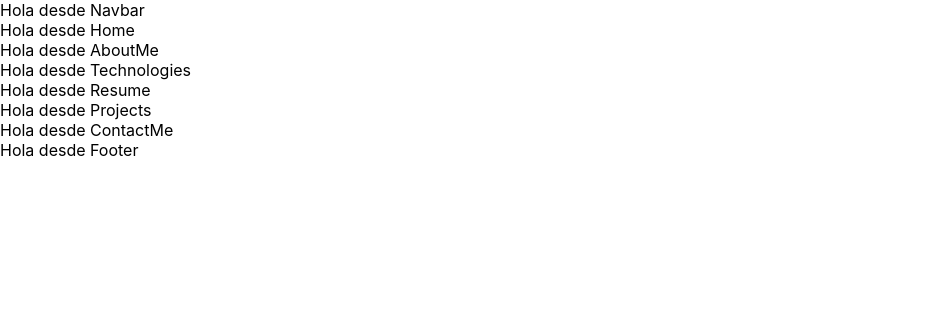
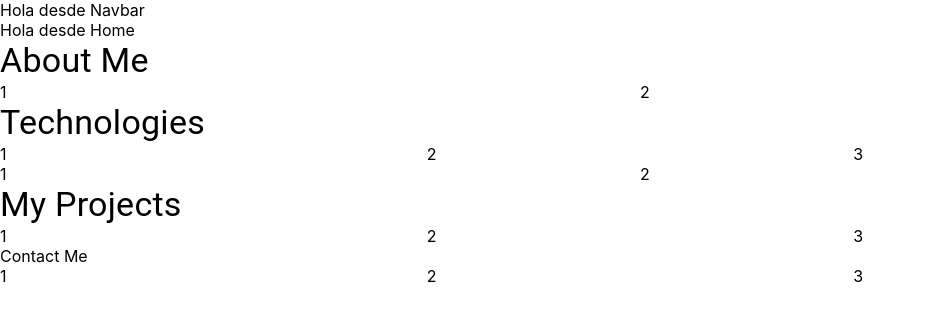
Before and after one commit to Lirico/portfolio1, a React (Create React App) app: page / in a window 1280 px wide. Shown: the top 320 px of the page, without its empty margins (0-926 px from the left). Built offline with nearby package versions, Linux system fonts and the light colour scheme.

Commit message:
grid to components

```diff
--- a/package.json
+++ b/package.json
@@ -3,6 +3,7 @@
   "version": "0.1.0",
   "private": true,
   "dependencies": {
+    "@material-ui/core": "^4.11.3",
     "@testing-library/jest-dom": "^5.11.9",
     "@testing-library/react": "^11.2.5",
     "@testing-library/user-event": "^12.8.0",
--- a/src/components/aboutMe.jsx
+++ b/src/components/aboutMe.jsx
@@ -1,8 +1,25 @@
-import React from 'react';
+import React, { Fragment } from 'react';
+
+import {
+    Grid,
+    Typography
+} from '@material-ui/core'
 
 const AboutMe = () => {
     return (
-        <div>Hola desde AboutMe</div>
+        <Fragment>
+            <Typography variant="h4" component="h2">
+                About Me
+            </Typography>
+            <Grid container>
+                <Grid container item xs={6}>
+                    1 {/* photo */}
+                </Grid>
+                <Grid container item xs={6}>
+                    2 {/* texto */}
+                </Grid>
+            </Grid>
+        </Fragment>
      );
 }
 
--- a/src/components/contactMe.jsx
+++ b/src/components/contactMe.jsx
@@ -2,7 +2,7 @@
 
 const ContactMe = () => {
     return (
-        <div>Hola desde ContactMe</div>
+        <form>Contact Me</form>
      );
 }
 
--- a/src/components/footer.jsx
+++ b/src/components/footer.jsx
@@ -1,8 +1,24 @@
-import React from 'react';
+import React, { Fragment } from 'react';
+
+import {
+    Grid
+} from '@material-ui/core'
 
 const Footer = () => {
     return (
-        <div>Hola desde Footer</div>
+        <Fragment>
+        <Grid container>
+            <Grid container item xs={4}>
+                1 {/* nationality */}
+            </Grid>
+            <Grid container item xs={4}>
+                2 {/* email */}
+            </Grid>
+            <Grid container item xs={4}>
+                3 {/* social media */}
+            </Grid>
+        </Grid>
+    </Fragment>
      );
 }
 
--- a/src/components/projects.jsx
+++ b/src/components/projects.jsx
@@ -1,8 +1,28 @@
-import React from 'react';
+import React, { Fragment } from 'react';
+
+import {
+    Grid,
+    Typography
+} from '@material-ui/core'
 
 const Projects = () => {
     return (
-        <div>Hola desde Projects</div>
+        <Fragment>
+            <Typography variant="h4" component="h2">
+                My Projects
+            </Typography>
+            <Grid container>
+                <Grid container item xs={4}>
+                    1 {/* Project 1 */}
+                </Grid>
+                <Grid container item xs={4}>
+                    2 {/* Project 2 */}
+                </Grid>
+                <Grid container item xs={4}>
+                    3 {/* Project 3 */}
+                </Grid>
+            </Grid>
+        </Fragment>
      );
 }
 
--- a/src/components/resume.jsx
+++ b/src/components/resume.jsx
@@ -1,8 +1,21 @@
-import React from 'react';
+import React, { Fragment } from 'react';
+
+import {
+    Grid
+} from '@material-ui/core'
 
 const Resume = () => {
     return (
-        <div>Hola desde Resume</div>
+        <Fragment>
+            <Grid container>
+                <Grid container item xs={6}>
+                    1 {/* Images */}
+                </Grid>
+                <Grid container item xs={6}>
+                    2 {/* Buttons */}
+                </Grid>
+            </Grid>
+        </Fragment>
      );
 }
 
--- a/src/components/technologies.jsx
+++ b/src/components/technologies.jsx
@@ -1,8 +1,28 @@
-import React from 'react';
+import React, { Fragment } from 'react';
+
+import {
+    Grid,
+    Typography
+} from '@material-ui/core'
 
 const Technologies = () => {
     return (
-        <div>Hola desde Technologies</div>
+        <Fragment>
+            <Typography variant="h4" component="h2">
+                Technologies
+            </Typography>
+            <Grid container>
+                <Grid container item xs={4}>
+                    1 {/* Front */}
+                </Grid>
+                <Grid container item xs={4}>
+                    2 {/* Back */}
+                </Grid>
+                <Grid container item xs={4}>
+                    3 {/* Others */}
+                </Grid>
+            </Grid>
+        </Fragment>
      );
 }
 
```
Also changed, not shown: 1 other file (tests, documents, lock files or other folders).
